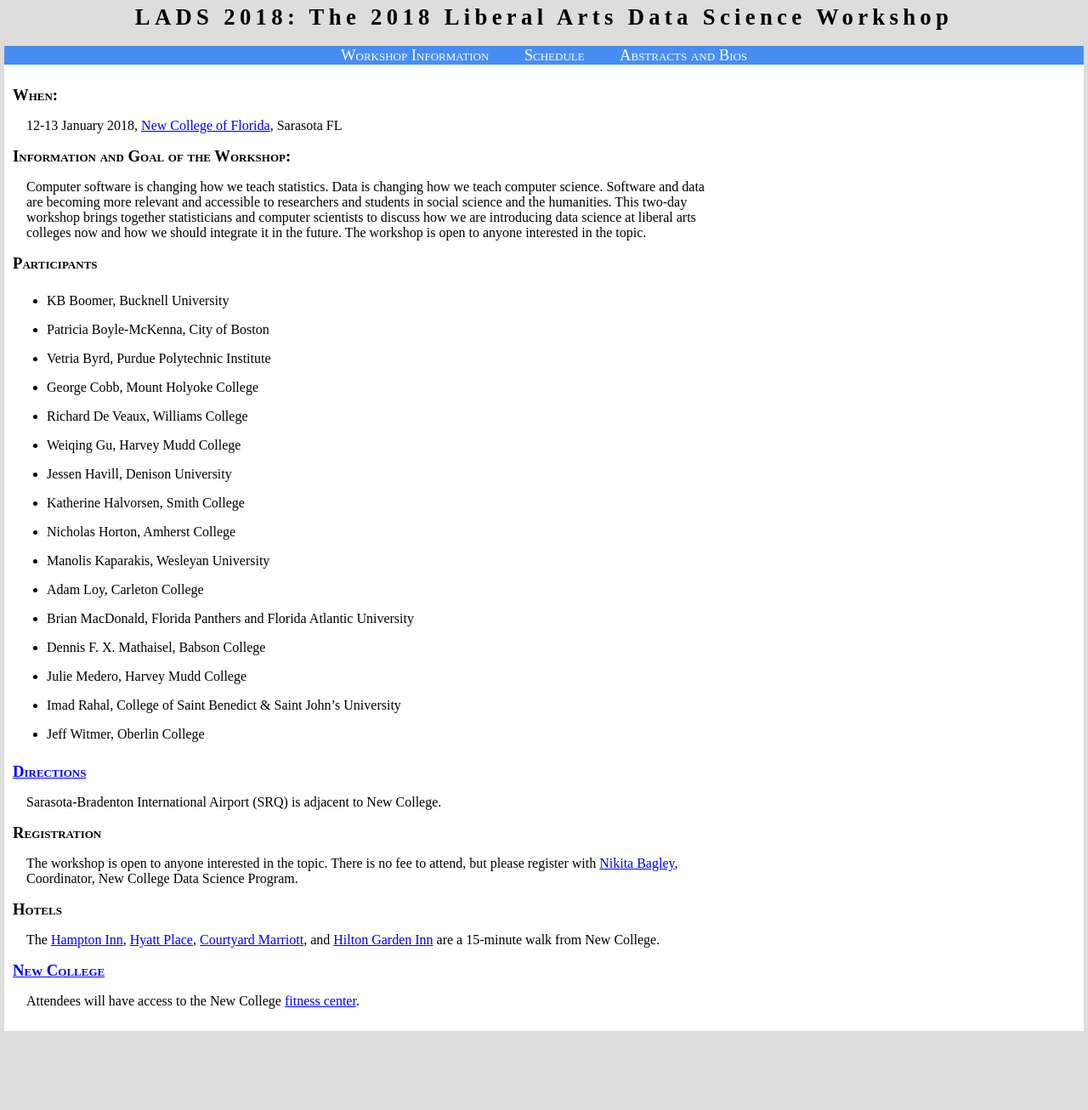
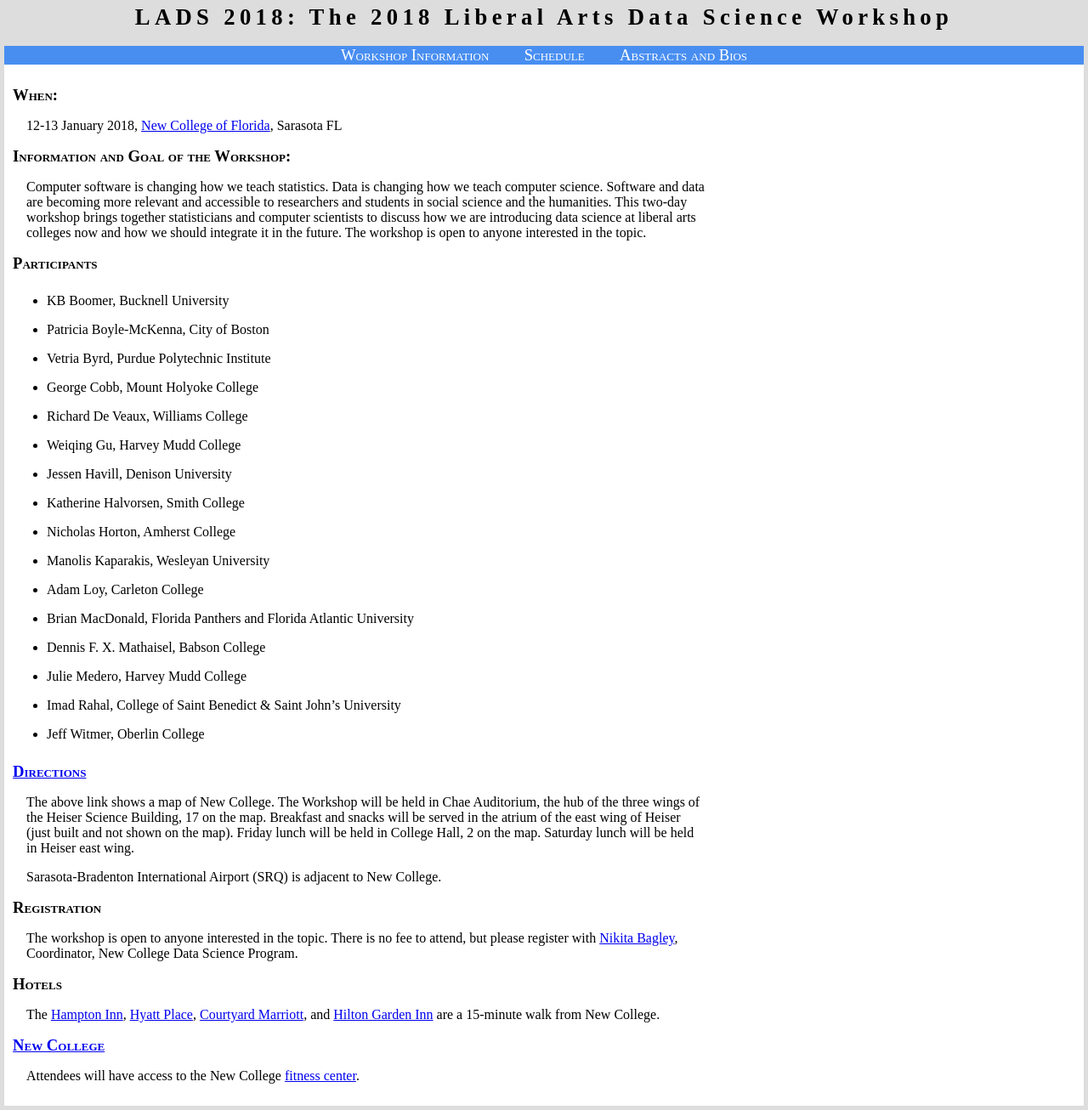
Before and after one commit to davidwgillman/davidwgillman.github.io, a Jekyll site: the page built from ladsworkshop/index.md, in a window 1280 px wide. Shown: the whole page at 85% size. Built offline with Jekyll 4.4.1, drawn with Linux system fonts in a browser that asks for light colours; before the commit the page ends 1218 px from its top, so only the background shows below that.

Commit message:
directions to workshop

```diff
--- a/ladsworkshop/index.md
+++ b/ladsworkshop/index.md
@@ -32,6 +32,8 @@ Computer software is changing how we teach statistics. Data is changing how we t
 - Jeff Witmer, Oberlin College
 
 ## [Directions](https://www.ncf.edu/admissions/visit-campus/maps-and-directions/)
+The above link shows a map of New College. The Workshop will be held in Chae Auditorium, the hub of the three wings of the Heiser Science Building, 17 on the map. Breakfast and snacks will be served in the atrium of the east wing of Heiser (just built and not shown on the map). Friday lunch will be held in College Hall, 2 on the map. Saturday lunch will be held in Heiser east wing.
+
 Sarasota-Bradenton International Airport (SRQ) is adjacent to New College.
 
 ## Registration
```
